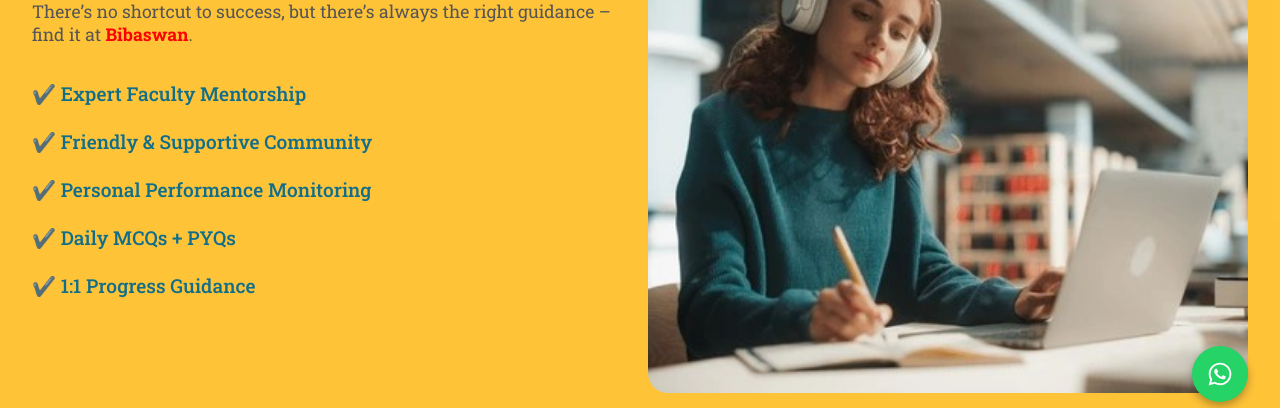
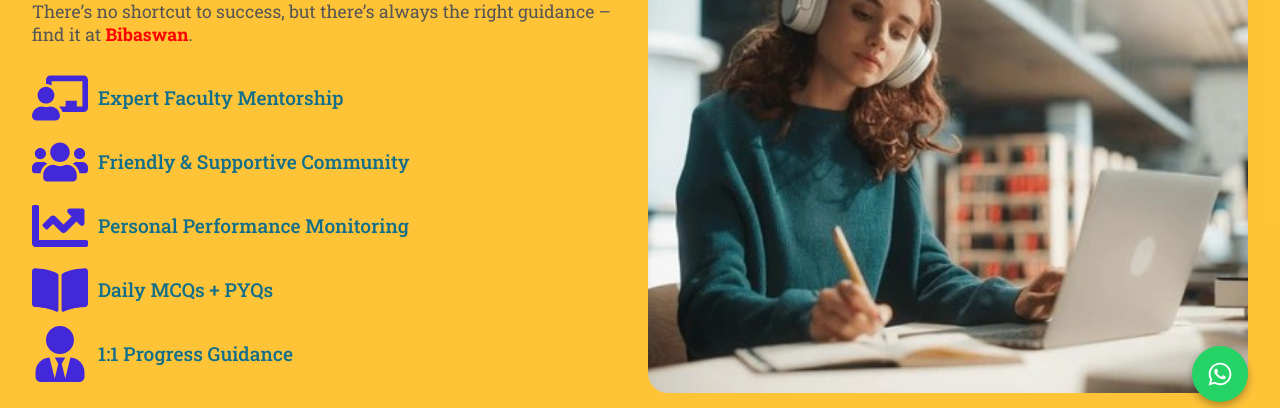
Before and after one commit to bibaswan19/v2-25-08-25, a React (Create React App) app: page / in a window 1280 px wide. Shown: the part 288-696 px from the top of the page. Built offline with nearby package versions, Linux system fonts and the light colour scheme; no server answers.

Commit message:
Add files via upload

```diff
--- a/src/components/HeroSection.css
+++ b/src/components/HeroSection.css
@@ -66,6 +66,33 @@
   font-weight: 500;
 }
 
+.hero-tags {
+  margin-top: 1rem;
+}
+
+.hero-tags p {
+  display: flex;
+  align-items: center;
+  gap: 10px;
+  color: #106E8A;
+  font-size: 1.2rem;
+  font-weight: 500;
+  line-height: 2.5rem;
+  margin: 0.5rem 0;
+}
+
+.hero-tags .hero-icon {
+  color: #4228d9; /* Accent color for icons */
+  font-size: 3.5rem;
+  transition: all 0.3s ease;
+}
+
+.hero-tags p:hover .hero-icon {
+  color: #15003a;
+  transform: scale(1.1);
+  transition: all 0.3s ease;
+}
+
 .hero-right {
   position: relative;
 }
@@ -119,7 +146,10 @@
     margin-bottom: 0.5rem;
     text-align: left;
   }
-
+  .hero-tags .hero-icon {
+    color: #4228d9; /* Accent color for icons */
+    font-size: 2rem;
+  }
   .hero-right {
     margin-top: 1.5rem;
   }
--- a/src/components/HeroSection.jsx
+++ b/src/components/HeroSection.jsx
@@ -1,31 +1,26 @@
 import React from 'react';
 import './HeroSection.css';
-import sampleImage from '../assets/heroimage.jpg'; // Use your image path
+import sampleImage from '../assets/heroimage.jpg';
+
+// Importing icons
+import { FaChalkboardTeacher, FaUsers, FaChartLine, FaBookOpen, FaUserTie } from "react-icons/fa";
 
 const HeroSection = () => {
   return (
     <div className="hero-container" id="home">
       <div className="hero-left">
-{/*         <p className="hero-offer">✅ Get 30% off on first enroll</p> */}
         <h1>YOUR SUCCESS, OUR GOAL</h1>
         <p className="hero-subtext">
           There’s no shortcut to success, but there’s always the right guidance – find it at <span>Bibaswan</span>.
         </p>
 
-        {/* <div className="search-bar">
-          <input type="text" placeholder="search courses..." />
-          <button>🔍</button>
-        </div> */}
+        {/* Tags with icons */}
         <div className="hero-tags">
-          <span>✔️ Expert Faculty Mentorship </span>
-          <br/>
-          <span>✔️ Friendly & Supportive Community</span>
-          <br/>
-          <span>✔️ Personal Performance Monitoring</span>
-          <br/>
-          <span>✔️ Daily MCQs + PYQs</span>
-          <br/>
-          <span>✔️ 1:1 Progress Guidance</span>
+          <p><FaChalkboardTeacher className="hero-icon" /> Expert Faculty Mentorship</p>
+          <p><FaUsers className="hero-icon" /> Friendly & Supportive Community</p>
+          <p><FaChartLine className="hero-icon" /> Personal Performance Monitoring</p>
+          <p><FaBookOpen className="hero-icon" /> Daily MCQs + PYQs</p>
+          <p><FaUserTie className="hero-icon" /> 1:1 Progress Guidance</p>
         </div>
       </div>
 
```
